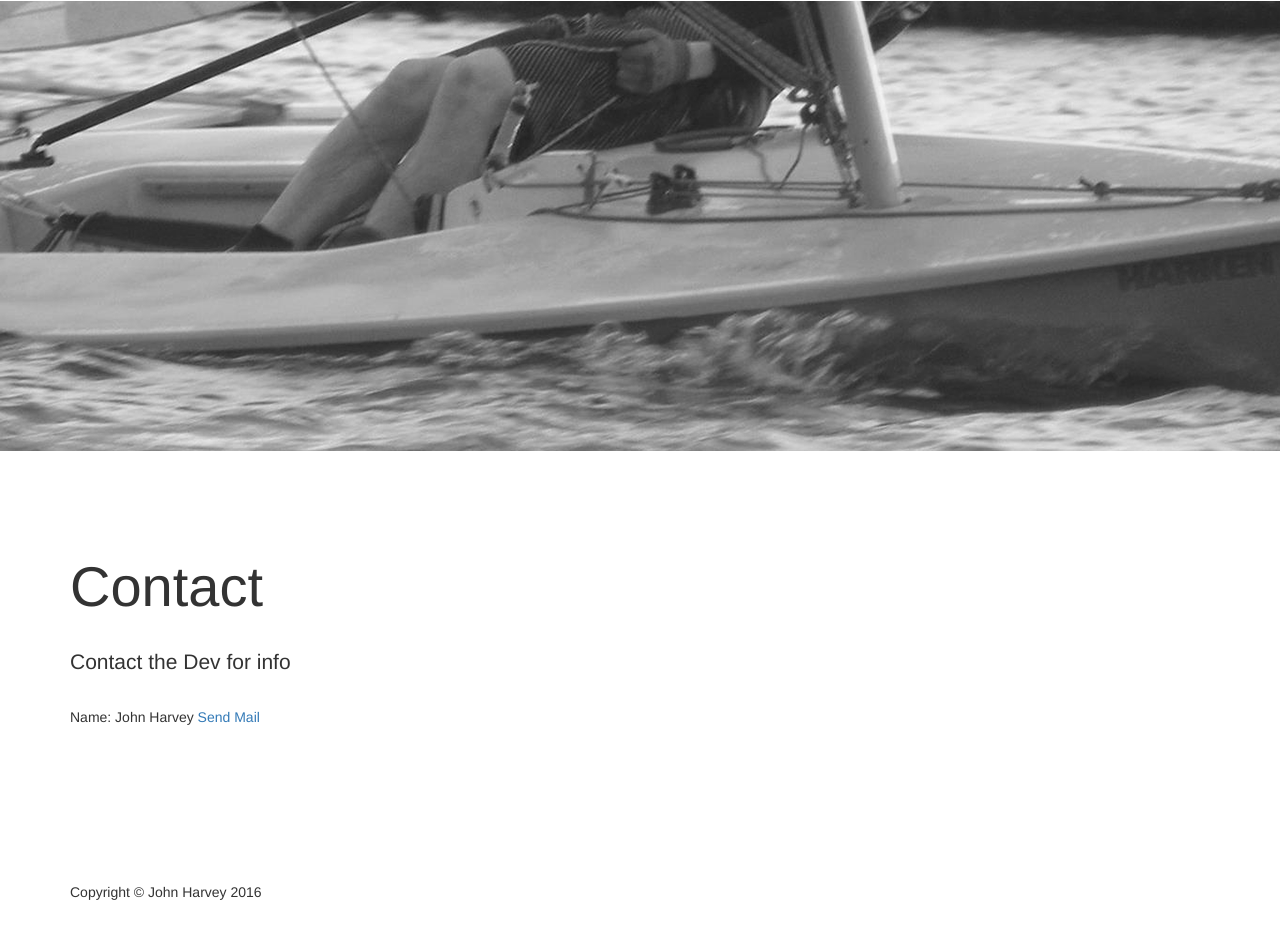
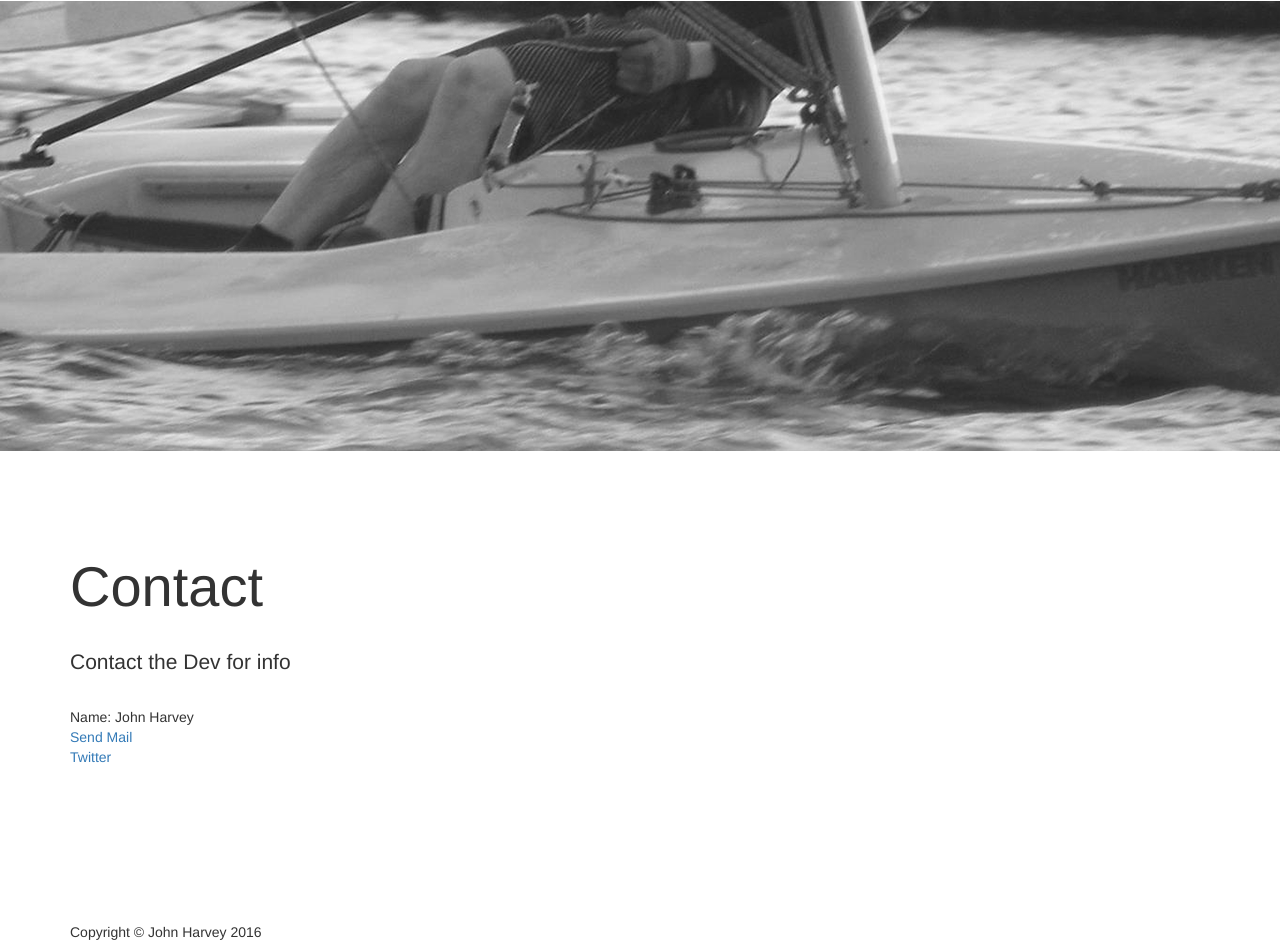
Before and after one commit to john681611/SpeedSailWeb, a website: page public_html/index.html in a window 1280 px wide. Shown: the part 3976-4928 px from the top of the page. Before the commit the page ends 4888 px from the top, so only its background shows below. Drawn offline with Linux system fonts and the light colour scheme.

Commit message:
Stats Update

```diff
--- a/public_html/index.html
+++ b/public_html/index.html
@@ -261,8 +261,10 @@
                 <h1 class="section-heading">Contact</h1>
                 <p class="lead section-lead">Contact the Dev for info</p>
                 <p class="section-paragraph">
-                  Name: John Harvey
+                    Name: John Harvey <br>
                   <a href="mailto:john681611@hotmail.com" target="_top">Send Mail</a>
+                  <br>
+                  <a href="https://twitter.com/john681611">Twitter</a>
                   </p>
             </div>
         </div>
```
